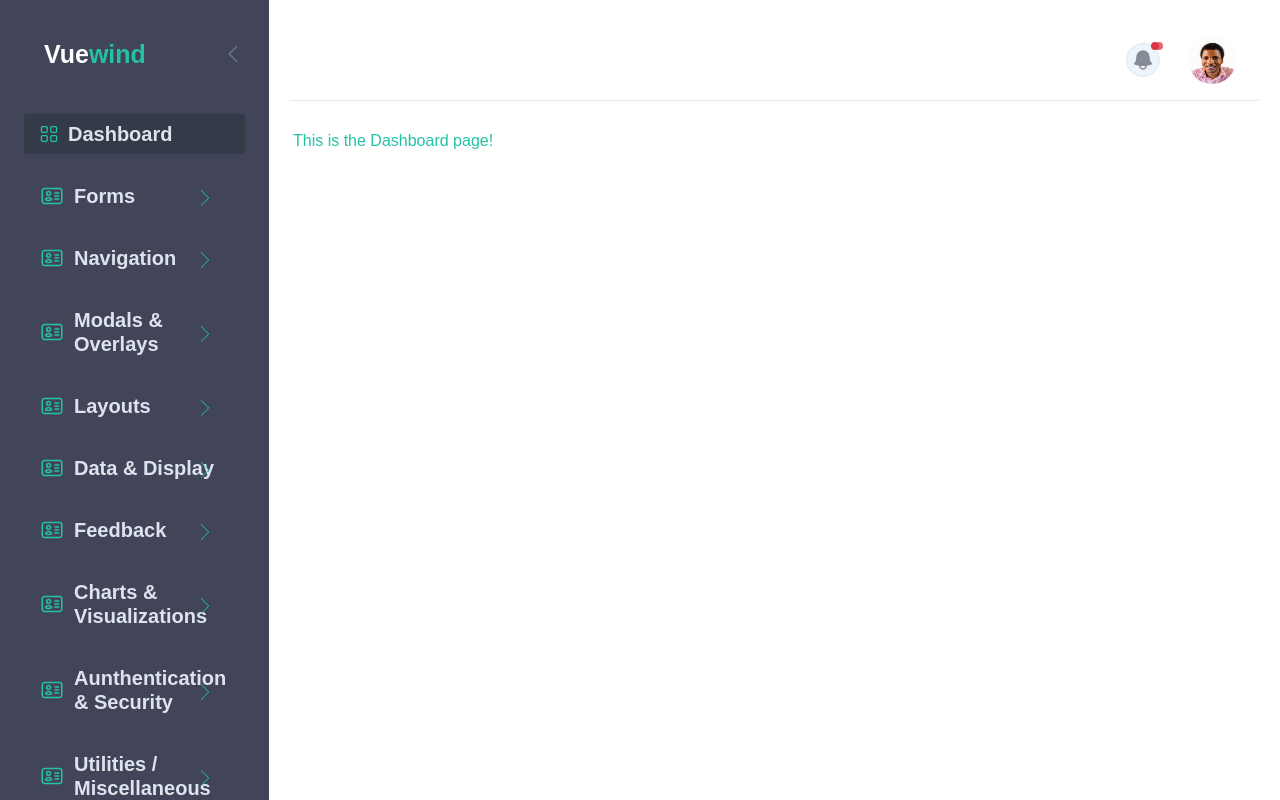
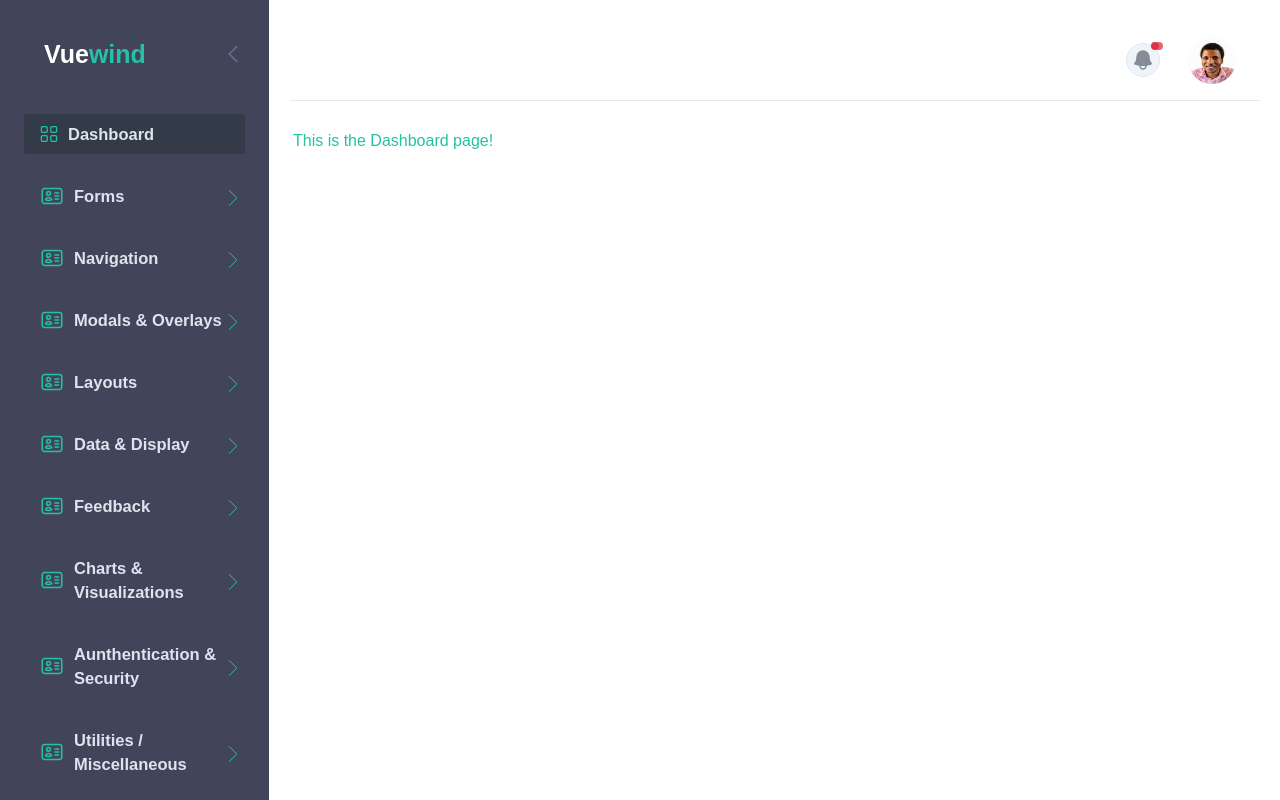
Before and after one commit to BAGOMBEKA-JOB-DEV/vuewind, a Vue app: page / in a window 1280 px wide. Built offline with nearby package versions, Linux system fonts and the light colour scheme.

Commit message:
Reduce sidar main routes text size

```diff
--- a/src/components/Sidebar/SidebarItem.vue
+++ b/src/components/Sidebar/SidebarItem.vue
@@ -23,7 +23,7 @@ const handleItemClick = () => {
   <li>
     <router-link
       :to="item.route"
-      class="group mt-4  w-auto text-[20px] relative flex items-center gap-2.5 rounded-sm py-2 px-4  font-semibold  text-bodydark1 duration-300 ease-in-out active:bg-graydark dark:hover:bg-meta-4"
+      class="group mt-4  w-auto text-[16.5px]  relative flex items-center gap-2.5 rounded-sm py-2 px-4  font-semibold  text-bodydark1 duration-300 ease-in-out active:bg-graydark dark:hover:bg-meta-4"
       @click.prevent="handleItemClick"
       :class="{
         'bg-graydark dark:bg-meta-4 ': sidebarStore.page === item.label
@@ -34,7 +34,7 @@ const handleItemClick = () => {
       {{ item.label }}
 <svg
   v-if="item.children"
-  class="absolute right-8 font-bold  top-1/2 -translate-y-1/2 text-secondary-400 transition-transform duration-300 ease-in-out"
+  class="absolute right-1 font-bold  top-1/2 -translate-y-1/2 text-secondary-400 transition-transform duration-300 ease-in-out"
   :class="{ 'rotate-90 ': sidebarStore.page === item.label }"
   width="20"
   height="20"
@@ -55,7 +55,7 @@ const handleItemClick = () => {
     </router-link>
 
     <!-- Dropdown Menu Start -->
-    <div class="translate  overflow-hidden" v-show="sidebarStore.page === item.label">
+    <div class="translate  overflow-y-auto" v-show="sidebarStore.page === item.label">
       <SidebarDropdown
         v-if="item.children"
         :items="item.children"
```
